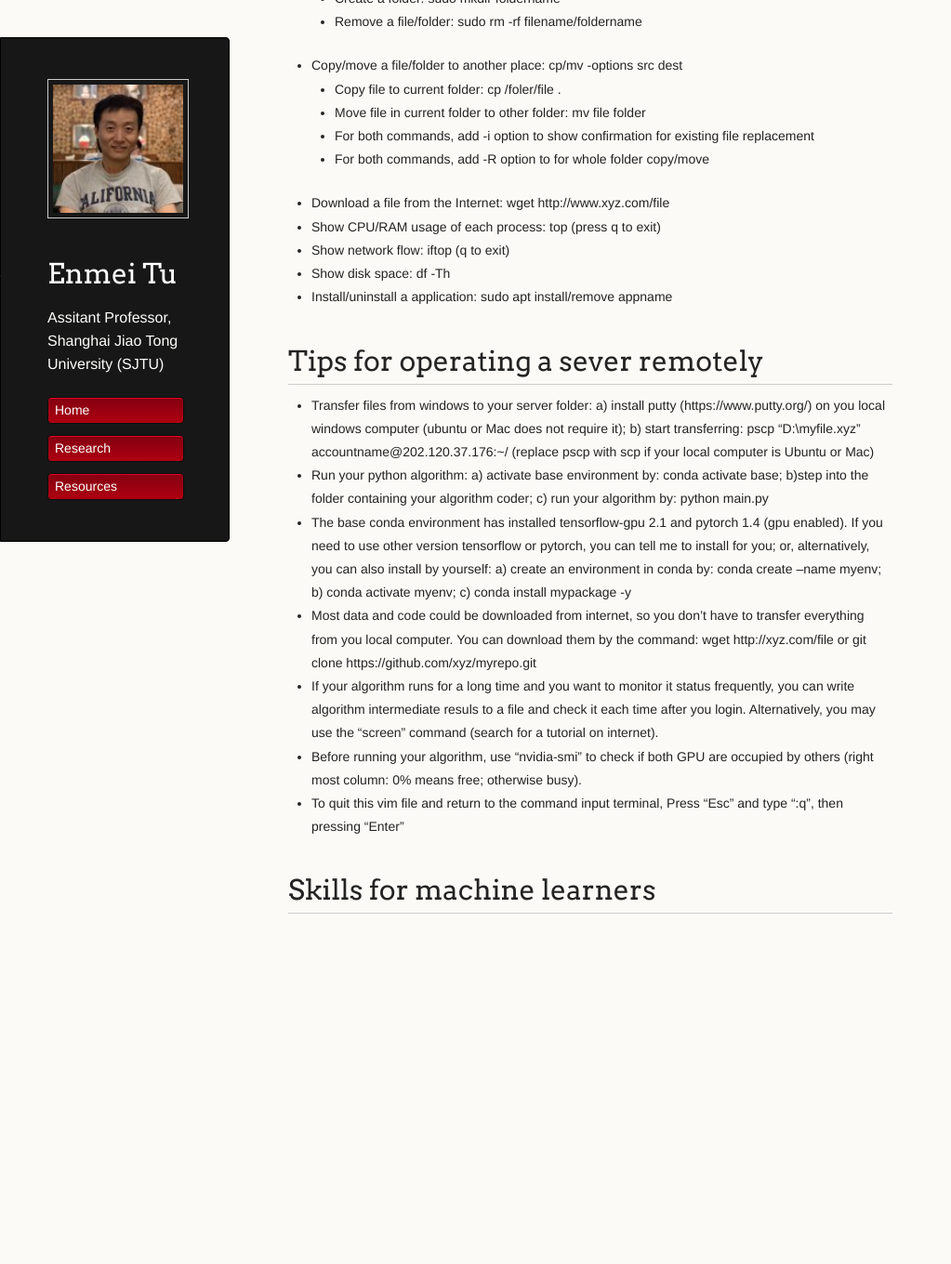
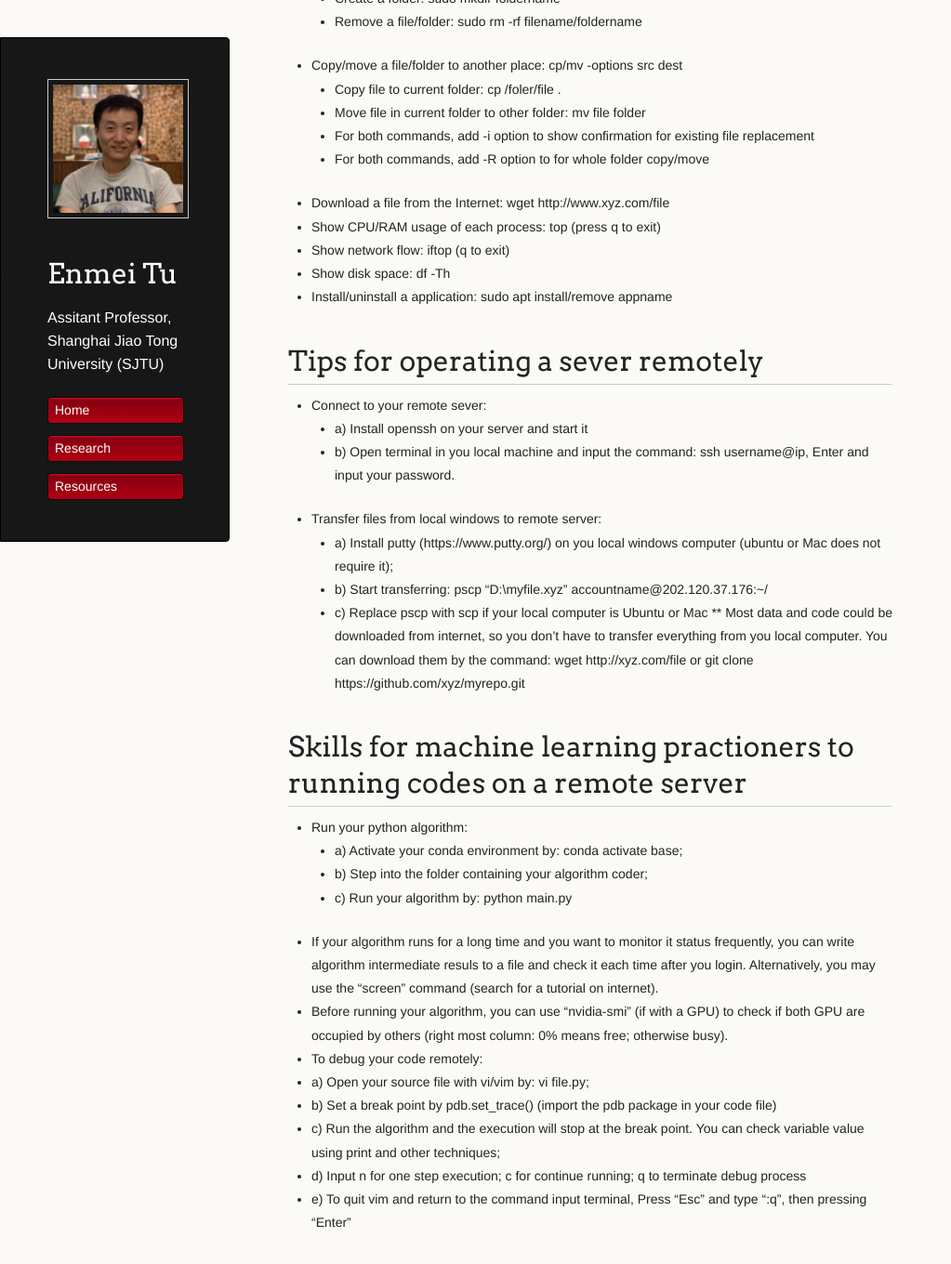
Before and after one commit to hellotem/enmeitu.github.io, a Jekyll site: the page built from resource/linux.md, in a window 1280 px wide and 1400 px high, scrolled down 685 px. Shown: the top 1360 px of the window at 93% size, without its empty margins (0-1023 px from the left). Built offline with Jekyll 4.4.1, drawn with Linux system fonts in a browser that asks for light colours; our own code applies the rules of GitHub Pages for plain Markdown files; before the commit the page ends 1728 px from its top, so only the background shows below that.

Commit message:
Update linux.md

```diff
--- a/resource/linux.md
+++ b/resource/linux.md
@@ -29,12 +29,25 @@ Switching from Windows to Linux, especially to the command terminal in a local o
   * Install/uninstall a application: sudo apt install/remove appname
 
 # Tips for operating a sever remotely
- * Transfer files from windows to your server folder: a) install putty (https://www.putty.org/) on you local windows computer (ubuntu or Mac does not require it); b) start transferring: pscp "D:\myfile.xyz" accountname@202.120.37.176:~/  (replace pscp with scp if your local computer is Ubuntu or Mac)
-  * Run your python algorithm: a) activate base environment by: conda activate base; b)step into the folder containing your algorithm coder; c) run your algorithm by: python main.py
-  * The base conda environment has installed tensorflow-gpu 2.1 and pytorch 1.4 (gpu enabled). If you need to use other version tensorflow or pytorch, you can tell me to install for you; or, alternatively, you can also install by yourself: a) create an environment in conda by: conda create --name myenv; b) conda activate myenv; c) conda install mypackage -y
-  * Most data and code could be downloaded from internet, so you don't have to transfer everything from you local computer. You can download them by the command: wget http://xyz.com/file or git clone https://github.com/xyz/myrepo.git
-  * If your algorithm runs for a long time and you want to monitor it status frequently, you can write algorithm intermediate resuls to a file and check it each time after you login. Alternatively, you may use the "screen" command (search for a tutorial on internet).
-  * Before running your algorithm, use "nvidia-smi" to check if both GPU are occupied by others (right most column: 0% means free; otherwise busy).
-  * To quit this vim file and return to the command input terminal, Press "Esc" and type ":q", then pressing "Enter"
+* Connect to your remote sever:
+  - a) Install openssh on your server and start it
+  - b) Open terminal in you local machine and input the command: ssh username@ip, Enter and input your password.
+* Transfer files from local windows to remote server:
+  - a) Install putty (https://www.putty.org/) on you local windows computer (ubuntu or Mac does not require it);
+  - b) Start transferring: pscp "D:\myfile.xyz" accountname@202.120.37.176:~/
+  - c) Replace pscp with scp if your local computer is Ubuntu or Mac
+** Most data and code could be downloaded from internet, so you don't have to transfer everything from you local computer.    You can download them by the command: wget http://xyz.com/file or git clone https://github.com/xyz/myrepo.git
 
-# Skills for machine learners
+# Skills for machine learning practioners to running codes on a remote server
+* Run your python algorithm:
+  - a) Activate your conda environment by: conda activate base;
+  - b) Step into the folder containing your algorithm coder;
+  - c) Run your algorithm by: python main.py
+* If your algorithm runs for a long time and you want to monitor it status frequently, you can write algorithm intermediate resuls to a file and check it each time after you login. Alternatively, you may use the "screen" command (search for a tutorial on internet).
+* Before running your algorithm, you can use "nvidia-smi" (if with a GPU) to check if both GPU are occupied by others (right most column: 0% means free; otherwise busy).
+* To debug your code remotely:
+ - a) Open your source file with vi/vim by: vi file.py;
+ - b) Set a break point by pdb.set_trace() (import the pdb package in your code file)
+ - c) Run the algorithm and the execution will stop at the break point. You can check variable value using print and other techniques;
+ - d) Input n for one step execution; c for continue running; q to terminate debug process
+ - e) To quit vim and return to the command input terminal, Press "Esc" and type ":q", then pressing "Enter"
```
